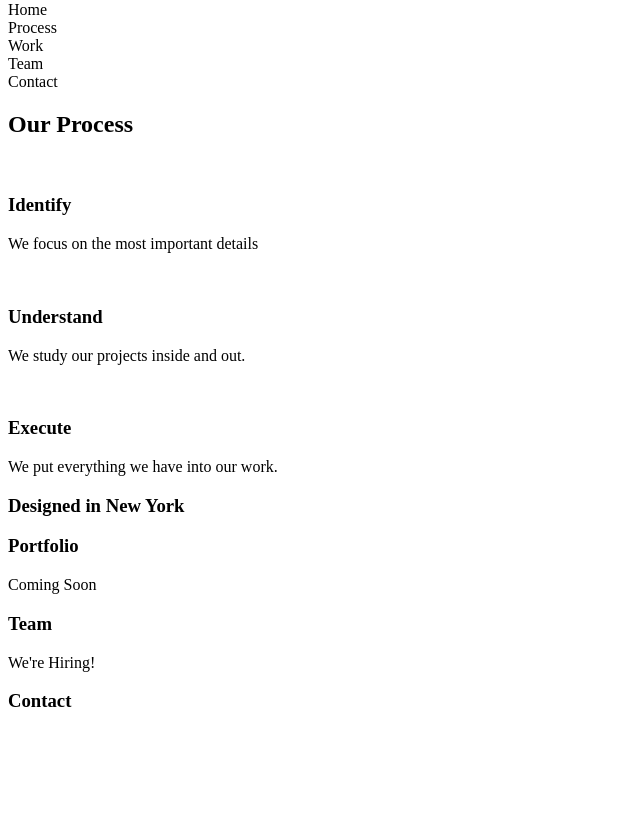
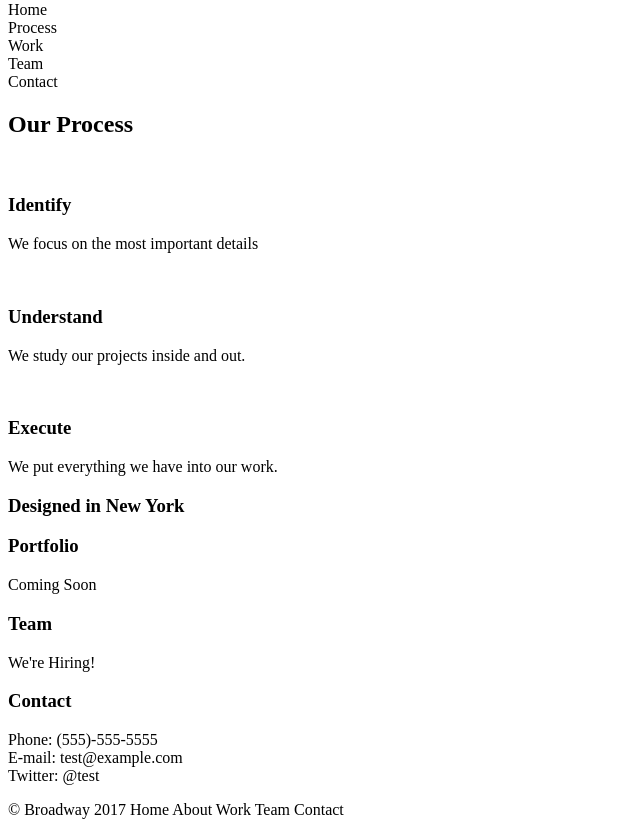
Before and after one commit to Jessica-Torres/broadway, a plain HTML site: page index.html in a window 1280 px wide. Shown: the part 79-914 px from the top of the page, without its empty margins (0-640 px from the left). Before the commit the page ends 810 px from the top, so only its background shows below. Drawn offline with Linux system fonts and the light colour scheme.

Commit message:
Finalized outline.

```diff
--- a/index.html
+++ b/index.html
@@ -38,6 +38,13 @@
         <h3>Team</h3>
           <p> We're Hiring! </p>
         <h3> Contact </h3>
+          <p> Phone: (555)-555-5555 <br>
+            E-mail: test@example.com <br>
+            Twitter: @test </p>
+
+      <div class="contact-nav">
+        <p>© Broadway 2017 <span id="footer-nav"> Home About Work Team Contact </span> </p>
+
 
 
 
```
